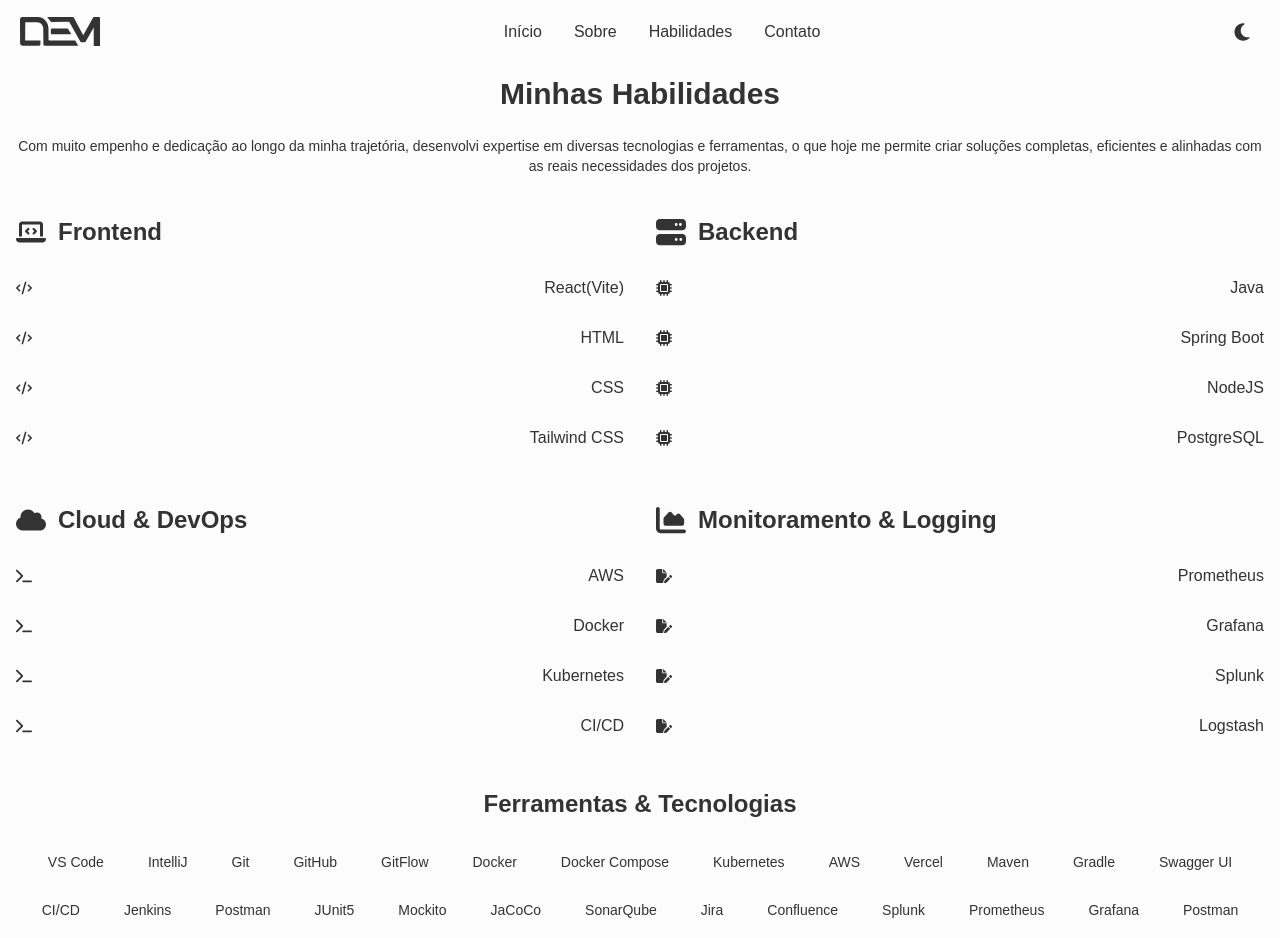
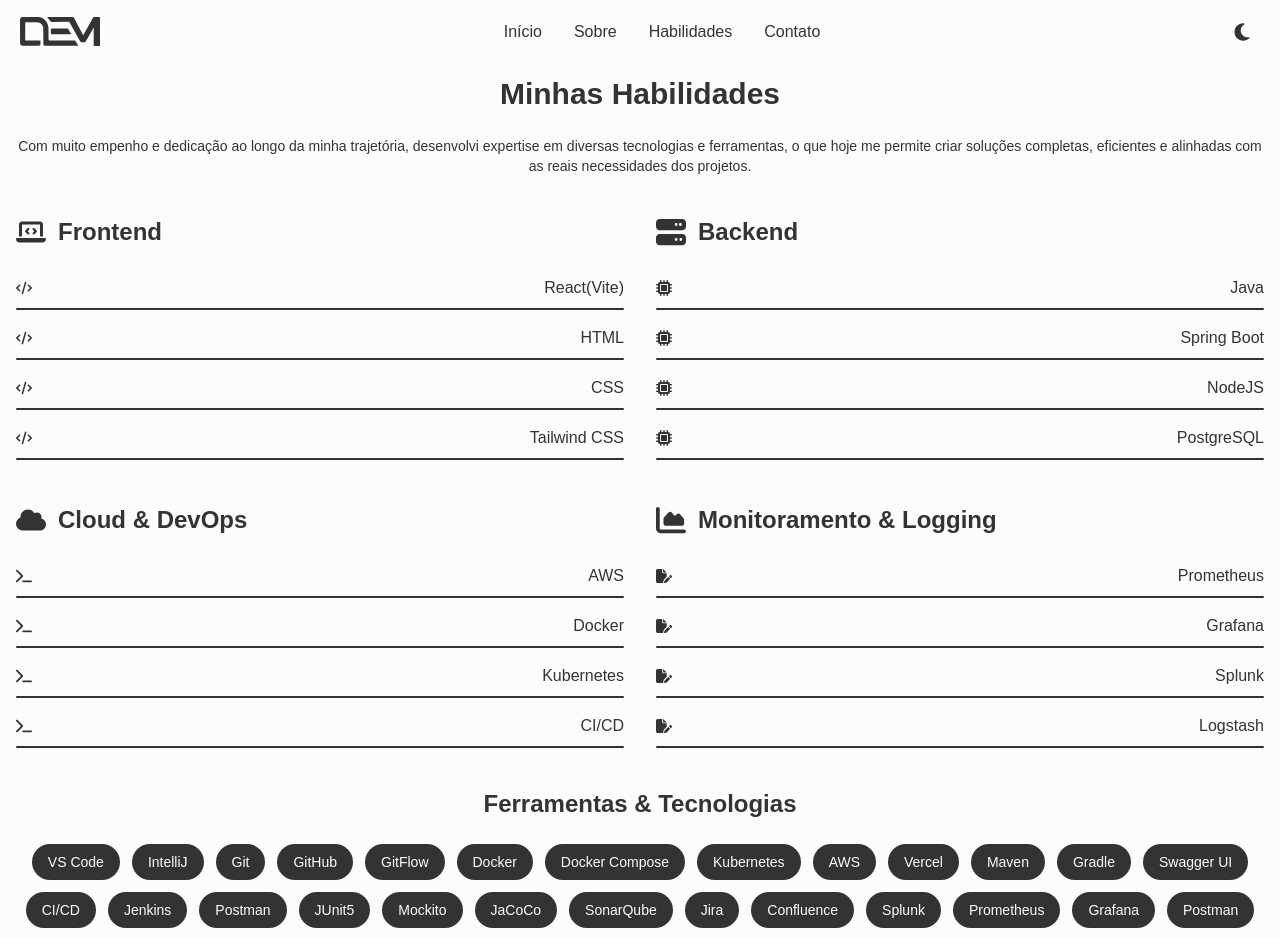
Before and after one commit to dev-emartins/dev-emartins, a React (Vite) app: page /skills in a window 1280 px wide. Shown: the top 938 px of the page. Built offline with nearby package versions, Linux system fonts and the light colour scheme.

Commit message:
refactor:Refactoring skills, correcting colors.

```diff
--- a/src/pages/skills/index.jsx
+++ b/src/pages/skills/index.jsx
@@ -98,7 +98,7 @@
                                         <span className="font-thin">{ skill.icon }</span>
                                         <span className="font-medium">{ skill.name }</span>
                                     </div>
-                                    <div className="w-full bg-(--foreground) rounded-full h-0.5 overflow-hidden">
+                                    <div className="w-full bg-button rounded-full h-0.5 overflow-hidden">
                                     </div>
                                 </div>
                             ))}
@@ -115,7 +115,7 @@
                     {tools.map((tool, index) => (
                         <span
                             key={index}
-                            className="px-4 py-2 bg-(--foreground) text-(--background) rounded-full text-sm font-medium"
+                            className="px-4 py-2 bg-button text-button-text rounded-full text-sm font-medium"
                         >
                             {tool}
                         </span>
@@ -125,7 +125,7 @@
 
             <div className="grid md:grid-cols-3 gap-6 py-3">
                 <div className="text-center">
-                    <div className="border-2 border-(--foreground) rounded-2xl p-6 shadow">
+                    <div className="border-2 border-button rounded-2xl p-6 shadow">
                         <FaGlobe className="h-12 w-12 mx-auto mb-4" />
                         <h3 className="text-xl font-bold mb-2">Desenvolvimento Web</h3>
                         <p className="text-sm">Aplicações web modernas e responsivas</p>
@@ -133,7 +133,7 @@
                 </div>
 
                 <div className="text-center">
-                    <div className="border-2 border-(--foreground) rounded-2xl p-6 shadow">
+                    <div className="border-2 border-button rounded-2xl p-6 shadow">
                         <FaMobileScreen className="h-12 w-12 mx-auto mb-4" />
                         <h3 className="text-xl font-bold mb-2">Mobile First</h3>
                         <p className="text-sm">Design responsivo e otimizado para mobile</p>
@@ -141,7 +141,7 @@
                 </div>
 
                 <div className="text-center">
-                    <div className="border-2 border-(--foreground) rounded-2xl p-6 shadow">
+                    <div className="border-2 border-button rounded-2xl p-6 shadow">
                         <FaCloud className="h-12 w-12 mx-auto mb-4" />
                         <h3 className="text-xl font-bold mb-2">Cloud Solutions</h3>
                         <p className="text-sm">Arquiteturas escaláveis na nuvem</p>
```
Also changed, not shown: 2 other files (tests, documents, lock files or other folders).
